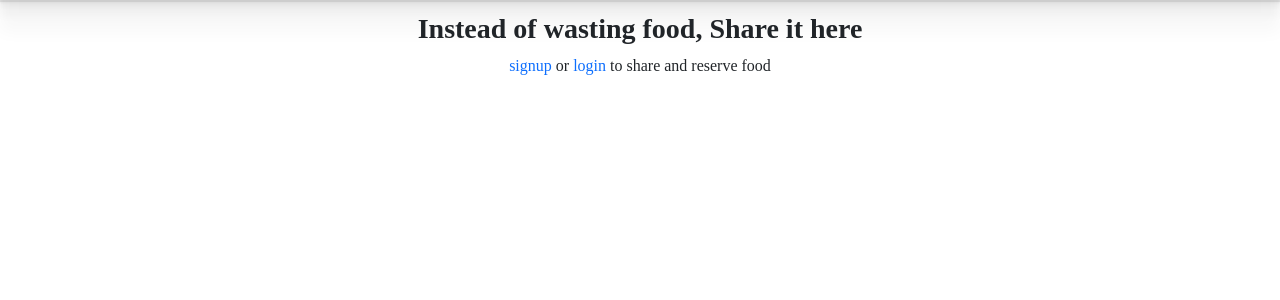
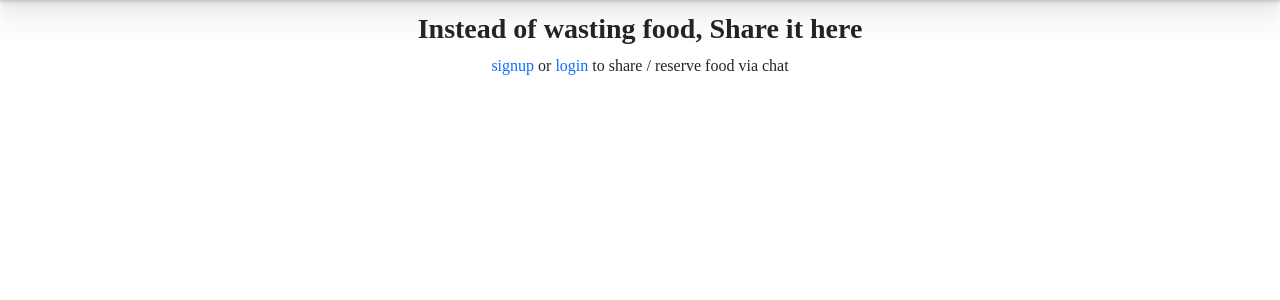
Before and after one commit to samuelandersoncodes/save-food, a Django app: page / in a window 1280 px wide. Shown: the part 82-382 px from the top of the page. Run offline with Django 3.2, Linux system fonts and the light colour scheme; data that the repository does not hold is empty; some libraries are stand-ins or nearby versions; some web fonts are replaced.

Commit message:
refactor: Modify home subheading text for clarity

```diff
--- a/templates/index.html
+++ b/templates/index.html
@@ -14,7 +14,7 @@
             <p>
                 <a href="{% url 'account_signup' %}" class="text-decoration-none">signup</a>
                 or <a href="{% url 'account_login' %}" class="text-decoration-none">login</a>
-                to share and reserve food
+                to share / reserve food via chat
             </p>
             {% endif %}
         </div>
```
